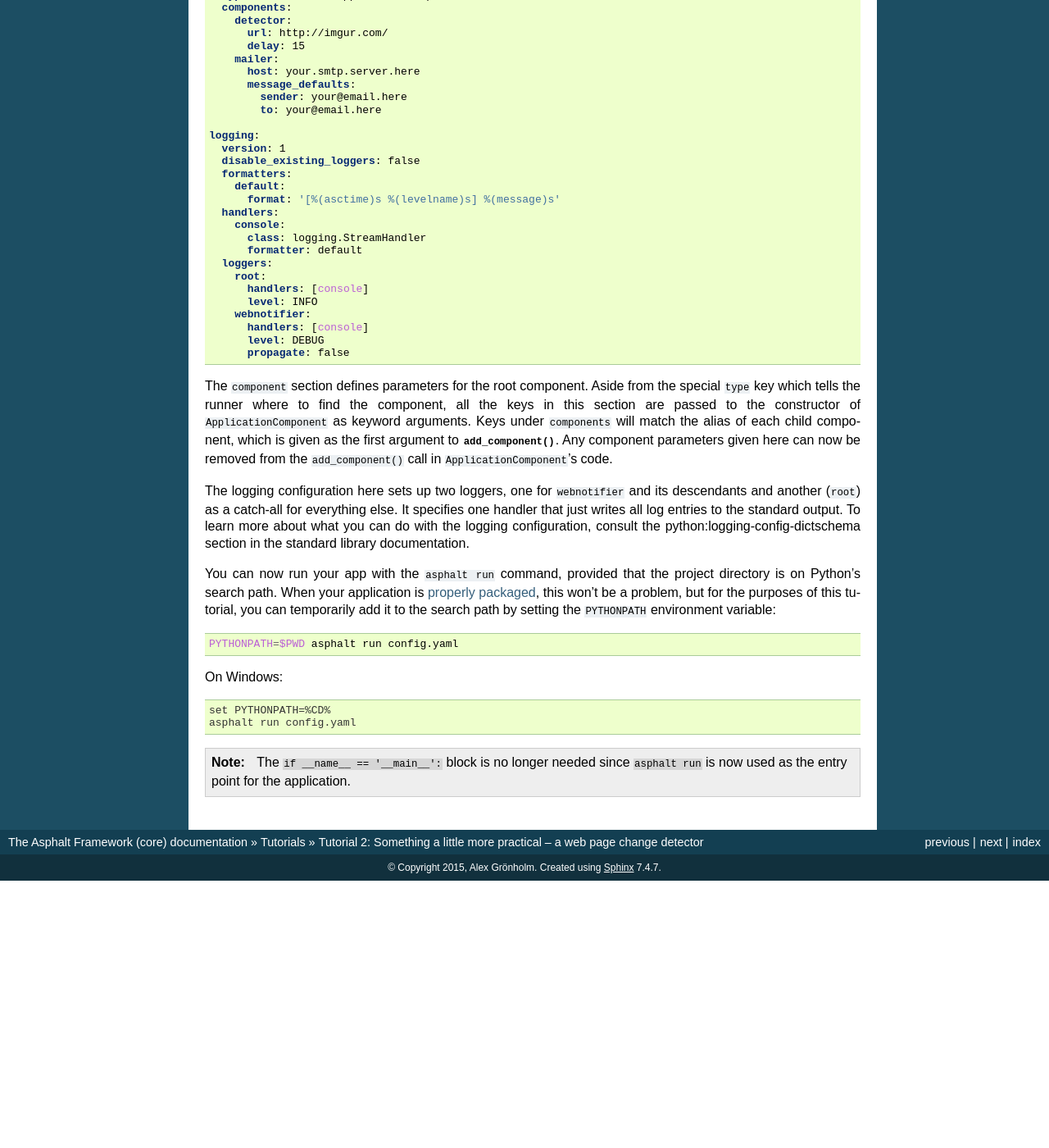
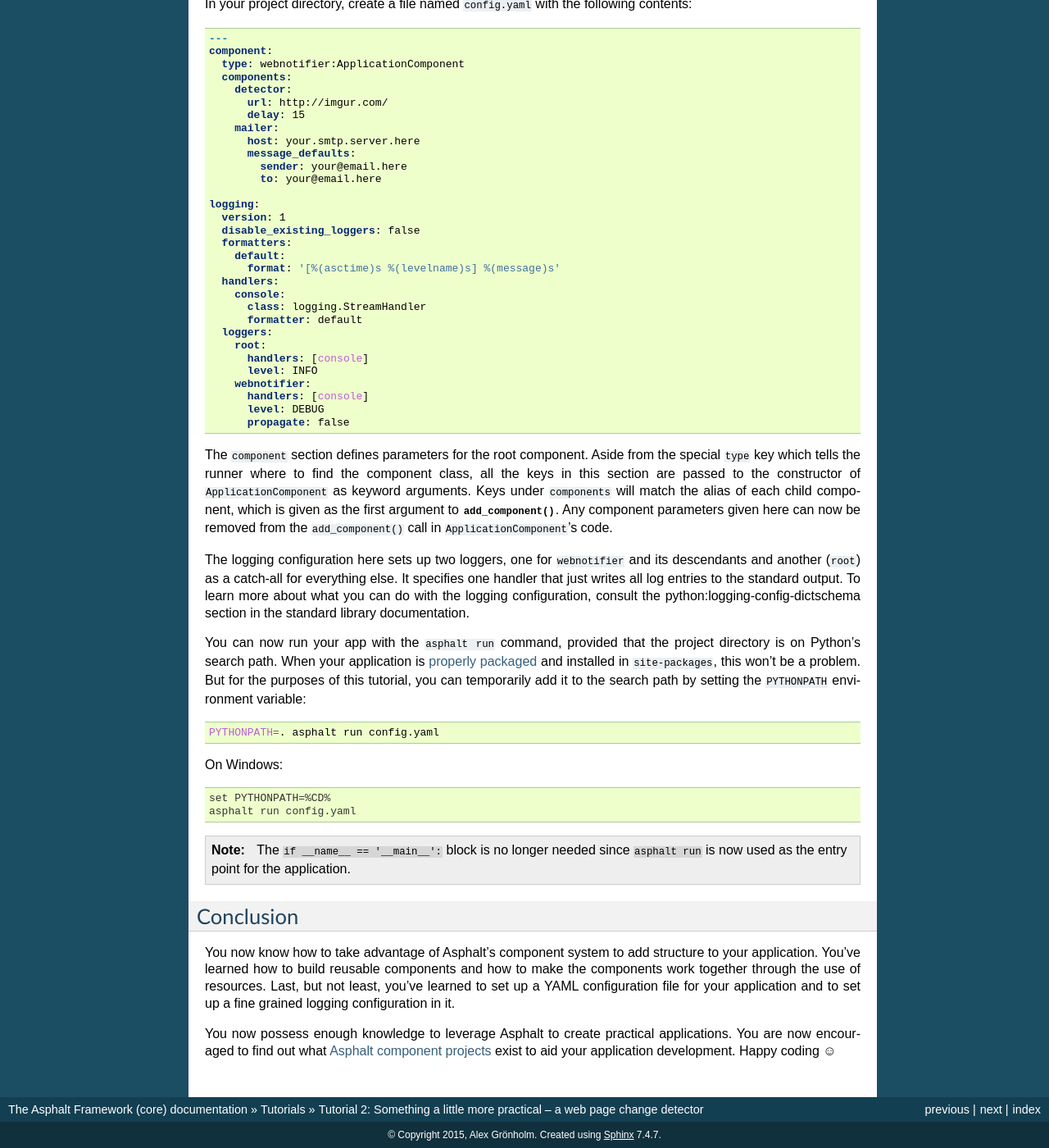
Before and after one commit to asphalt-framework/asphalt, a Sphinx documentation site: the page built from docs/tutorials/webnotifier.rst, in a window 1280 px wide and 1400 px high, scrolled down 5292 px. Shown: the whole window at 82% size. Built offline with Sphinx 7.4.7, drawn with Linux system fonts in a browser that asks for light colours; before the commit the page ends 6366 px from its top, so only the background shows below that; some of the changed text lies outside the part shown.

Commit message:
Improved the tutorials based on reader feedback

```diff
--- a/docs/tutorials/webnotifier.rst
+++ b/docs/tutorials/webnotifier.rst
@@ -292,7 +293,11 @@
 
 The main application component will now use the detector resource published by
 ``ChangeDetectorComponent``. It adds one event listener which reacts to change events by creating
-a HTML formatted difference and sending it to the default recipient.
+an HTML formatted difference and sending it to the default recipient.
+
+Once the ``start()`` method here has run to completion, the event loop finally has a chance to run
+the task created for ``Detector.run()``. This will allow the detector to do its work and dispatch
+those ``changed`` events that the ``page_changed()`` listener callback expects.
 
 .. _separation of concerns: https://en.wikipedia.org/wiki/Separation_of_concerns
 
@@ -341,8 +346,8 @@
           propagate: false
 
 The ``component`` section defines parameters for the root component. Aside from the special
-``type`` key which tells the runner where to find the component, all the keys in this section are
-passed to the constructor of ``ApplicationComponent`` as keyword arguments. Keys under
+``type`` key which tells the runner where to find the component class, all the keys in this section
+are passed to the constructor of ``ApplicationComponent`` as keyword arguments. Keys under
 ``components`` will match the alias of each child component, which is given as the first argument
 to :meth:`~asphalt.core.component.ContainerComponent.add_component`. Any component parameters given
 here can now be removed from the ``add_component()`` call in ``ApplicationComponent``'s code.
@@ -354,13 +359,13 @@
 documentation.
 
 You can now run your app with the ``asphalt run`` command, provided that the project directory is
-on Python's search path. When your application is `properly packaged`_, this won't be a problem,
-but for the purposes of this tutorial, you can temporarily add it to the search path by setting the
-``PYTHONPATH`` environment variable:
+on Python's search path. When your application is `properly packaged`_ and installed in
+``site-packages``, this won't be a problem. But for the purposes of this tutorial, you can
+temporarily add it to the search path by setting the ``PYTHONPATH`` environment variable:
 
 .. code-block:: bash
 
-    PYTHONPATH=$PWD asphalt run config.yaml
+    PYTHONPATH=. asphalt run config.yaml
 
 On Windows:
 
@@ -375,3 +380,17 @@
 
 .. _YAML: http://yaml.org/
 .. _properly packaged: https://packaging.python.org/
+
+Conclusion
+----------
+
+You now know how to take advantage of Asphalt's component system to add structure to your
+application. You've learned how to build reusable components and how to make the components work
+together through the use of resources. Last, but not least, you've learned to set up a YAML
+configuration file for your application and to set up a fine grained logging configuration in it.
+
+You now possess enough knowledge to leverage Asphalt to create practical applications. You are now
+encouraged to find out what `Asphalt component projects`_ exist to aid your application
+development. Happy coding ☺
+
+.. _Asphalt component projects: https://github.com/asphalt-framework
```
Also changed, not shown: other parts of docs/tutorials/webnotifier.rst (+3 -2 lines), docs/tutorials/echo.rst (+32 -9 lines), 1 other file.
